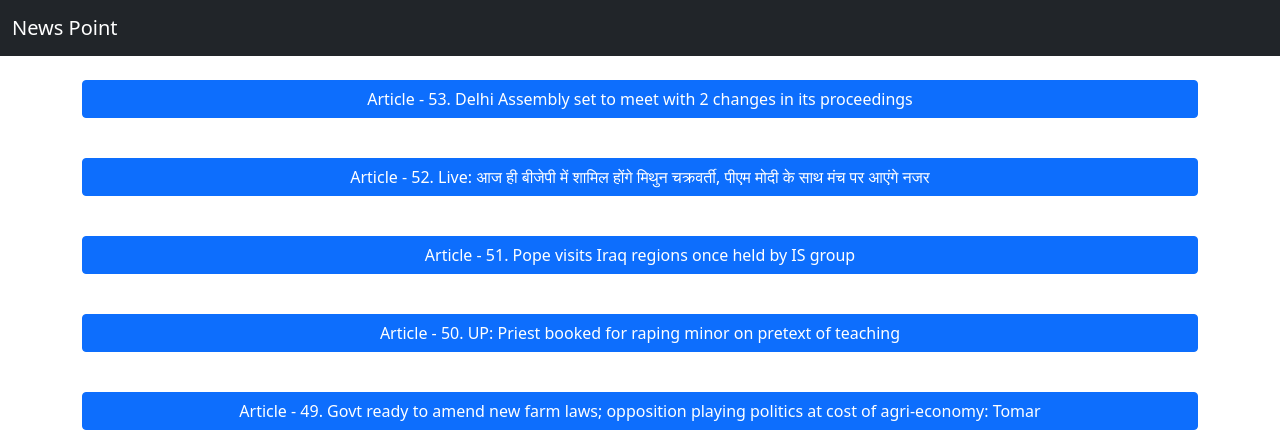
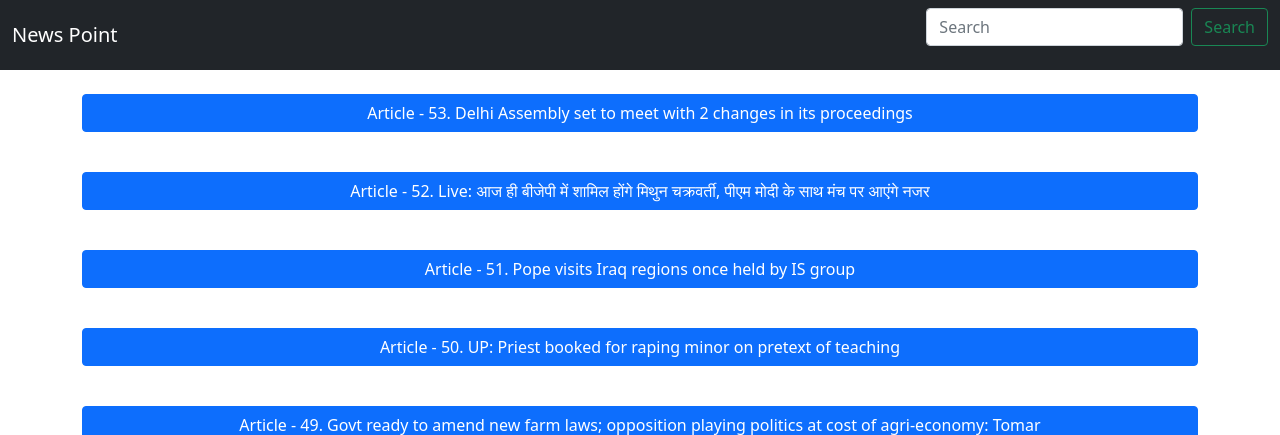
Before and after one commit to Pavanjain1996/News-Point, a Flask app: page / in a window 1280 px wide. Shown: the top 435 px of the page. Run offline with Flask 2, Linux system fonts and the light colour scheme; data comes from the database, SQL or seed files in the repository; both versions use the stored data as it was after the commit; some libraries are stand-ins or nearby versions.

Commit message:
Added Search

```diff
--- a/main.py
+++ b/main.py
@@ -1,6 +1,7 @@
 #importing modules
-from flask import Flask, render_template
+from flask import Flask, render_template, request
 from flask_sqlalchemy import SQLAlchemy
+from sqlalchemy import or_
 
 #creating and configuring app
 app = Flask(__name__)
@@ -25,6 +26,14 @@ def index():
     content = Article.query.order_by(Article.id.desc()).limit(15).all()
     return render_template('index.html', content=content)
 
+@app.route('/search')
+def search():
+    search = request.args.get('search')
+    content = Article.query.filter(or_(Article.headline.contains(search), Article.headline.contains(search.capitalize()))).all()
+    if len(content)==0:
+        content = None
+    return render_template('index.html', content=content)
+
 #Launching App
 if __name__=='__main__':
     app.run()
--- a/templates/Index.html
+++ b/templates/Index.html
@@ -10,12 +10,17 @@
               <button class="navbar-toggler" type="button" data-bs-toggle="collapse" data-bs-target="#navbarSupportedContent" aria-controls="navbarSupportedContent" aria-expanded="false" aria-label="Toggle navigation">
                 <span class="navbar-toggler-icon"></span>
               </button>
+              <form class="d-flex" method="get" action="/search">
+                <input class="form-control me-2" type="search" placeholder="Search" aria-label="Search" name="search" id="search">
+                <button class="btn btn-outline-success" type="submit">Search</button>
+              </form>
               </div>
             </div>
           </nav>
           <br/>
           <div class="container">
               <div class="row">
+            {% if content is not none %}
             {% for i in content %}
             <div class="col-md-12">
                 <p>
@@ -42,6 +47,9 @@
                   <br/>
               </div>
             {% endfor %}
+            {% else %}
+            <div class="col" style="text-align: center;"><h1>No Articles Found</h1><a href="/" class="btn btn-link">Go to home</a></div>
+            {% endif %}
         </div>
     </div>
     <script src="https://cdn.jsdelivr.net/npm/bootstrap@5.0.0-beta2/dist/js/bootstrap.bundle.min.js" integrity="sha384-b5kHyXgcpbZJO/tY9Ul7kGkf1S0CWuKcCD38l8YkeH8z8QjE0GmW1gYU5S9FOnJ0" crossorigin="anonymous"></script>
```
Also changed, not shown: news.db.
